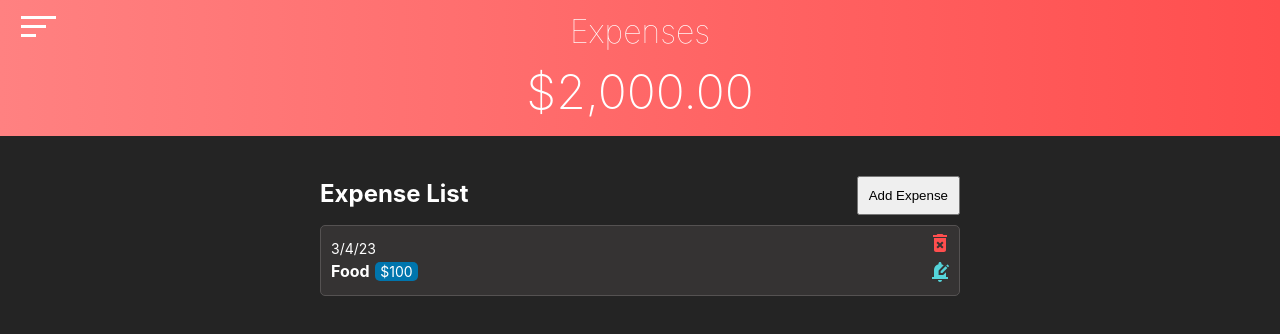
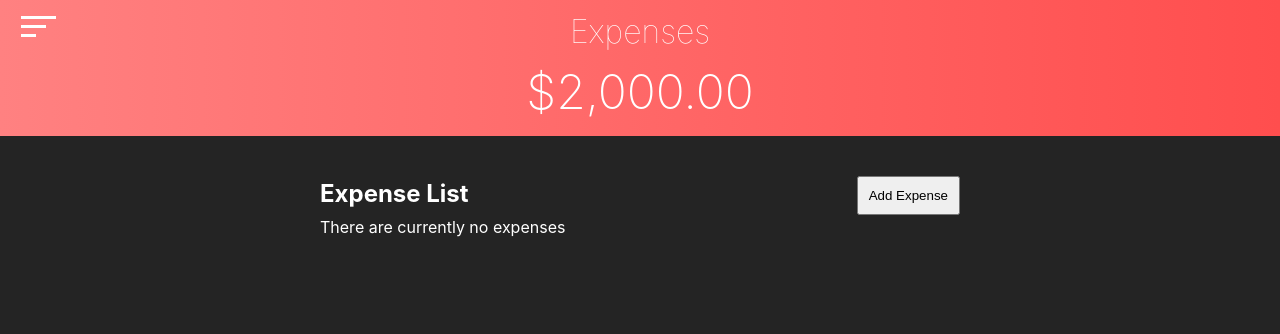
Before and after one commit to justincgreen/budget-tracker-2-next, a Next.js app: page /expenses in a window 1280 px wide. Shown: the top 334 px of the page. Built offline with nearby package versions, Linux system fonts and the light colour scheme.

Commit message:
Refining render transactions function

```diff
--- a/src/components/ExpenseForm.js
+++ b/src/components/ExpenseForm.js
@@ -44,7 +44,7 @@ const ExpenseForm = () => {
 			id: generateID(),
 			description: expenseDescription,
 			amount: expenseAmount,
-			date: currentDate()
+			timestamp: currentDate()
 		}
 
 		const newTransaction = [...transactions, currentTransaction];
--- a/src/components/ExpenseList.js
+++ b/src/components/ExpenseList.js
@@ -35,13 +35,20 @@ const ExpenseList = () => {
 		)
 	}
 
-	const renderList = () => {
+	const renderTransactions = () => {
 		return (
+			transactions.length < 1
+			?
+			'There are currently no expenses'
+			:
 			<ul className="c-expense-list__items">
-				<li className="c-expense-list__item">
-					<span className="c-expense-list__item-timestamp">3/4/23</span>
-					<span className="c-expense-list__item-description">Food</span>
-					<span className="c-expense-list__item-amount">$100</span>
+				{
+					transactions.map((item) => {
+						return (
+							<li className="c-expense-list__item" key={item.id}>
+								<span className="c-expense-list__item-timestamp">{item.timestamp}</span>
+								<span className="c-expense-list__item-description">{item.description }</span>
+								<span className="c-expense-list__item-amount">${item.amount}</span>
 								<span className="c-expense-list__delete" onClick={deleteExpense}>
 									<DeleteForeverIcon sx={{ color: '#ff4e4e' }} />
 								</span>
@@ -49,6 +56,9 @@ const ExpenseList = () => {
 									<EditNotificationsIcon sx={{ color: '#55d4da' }} />
 								</span>
 							</li>
+						)
+					})
+				}
 			</ul>
 		)
 	}
@@ -59,7 +69,7 @@ const ExpenseList = () => {
 				displayExpenseForm ? <ExpenseForm /> : renderListUpper()
 			}
 			{
-				!displayExpenseForm && renderList()
+				!displayExpenseForm && renderTransactions()
 			}
 		</div>
 	)
```
Lines whose indentation alone changed are shown as unchanged.
